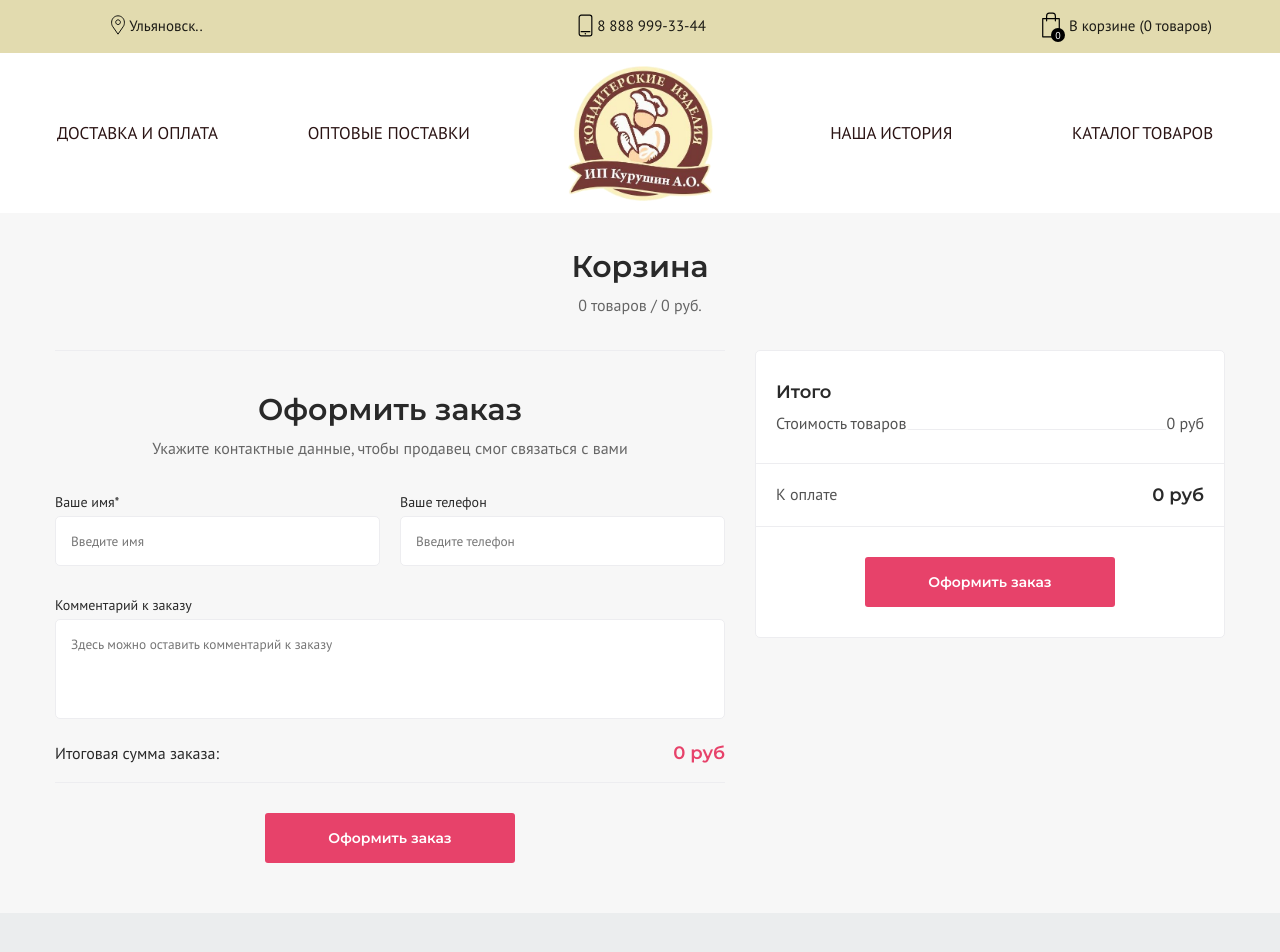
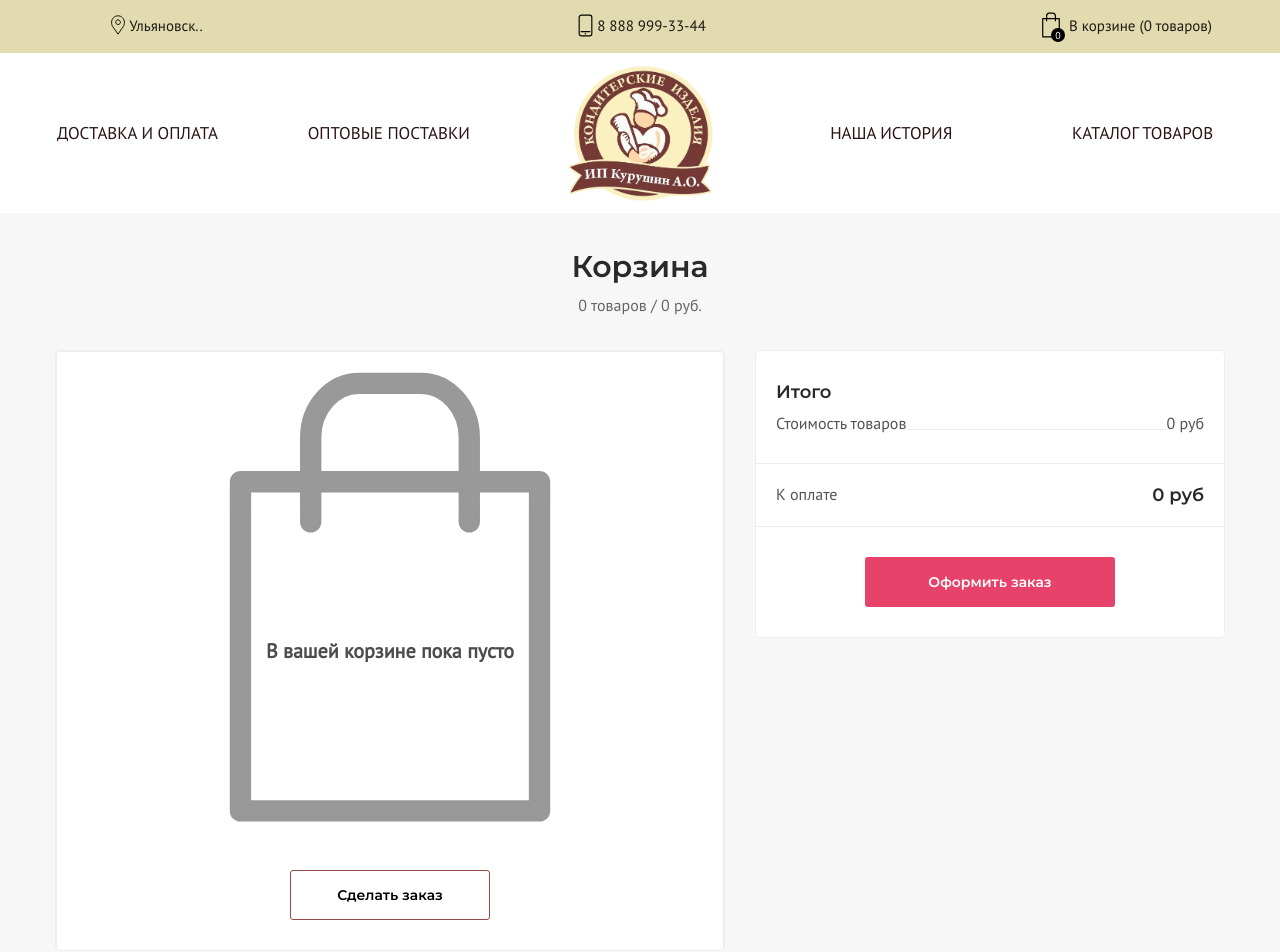
Before and after one commit to X6uddy/confectionery-frontend, a React (Create React App) app: page /basket in a window 1280 px wide. Shown: the top 952 px of the page. Built offline with nearby package versions, Linux system fonts and the light colour scheme.

Commit message:
updated styles in basketPage,added success after adding item to the basket

```diff
--- a/src/components/pages/basketPage/BasketPage.js
+++ b/src/components/pages/basketPage/BasketPage.js
@@ -1,8 +1,9 @@
 import React, { useState } from "react";
-
 import './BasketPage.scss';
 import BasketCard from "../../basketCard/BasketCard";
 import { useSelector } from "react-redux";
+import basketIcon from '../../../resources/icons/basketCard/basketicon.svg'
+import { Link } from "react-router-dom";
 
 
 const BasketPage = () => {
@@ -25,11 +26,34 @@ const BasketPage = () => {
                 <div className="basketPage-wrapper">
                     <div className="basketPage__mainContent">
                         <div className="basketPage__mainContent_itemsList">
-                            {basketItems.map((item) => (
+                            {(basketItems.length !== 0) ? basketItems.map((item) => (
                                     <BasketCard key={item.productID} basketItem={item} />
-                            ))}
+                            )): <div className="basketPage__mainContent_itemsList-empty">
+                                В вашей корзине пока пусто
+                                <img alt="basket" src={basketIcon} />
+                                <Link to="/catalog" className="basketPage__btn basketPage__btn_empty">Сделать заказ</Link>
+                                </div>}
                         </div>
-                        <div className="basketPage__mainContent_makeOrder">
+                    </div>
+                    <div className="basketPage__infoWindow">
+                        <div className="basketPage__infoWindow-top">
+                            <div className="basketPage__infoWindow_title">Итого</div>
+                            <div className="basketPage__infoWindow_fullPrice">
+                                <div className="basketPage__infoWindow_fullPrice-tag">Стоимость товаров</div>
+                                <div className="basketPage__infoWindow_fullPrice-divider"></div>
+                                <div className="basketPage__infoWindow_fullPrice-price">{totalAmount} руб</div>
+                            </div>
+                        </div>
+                        <div className="basketPage__infoWindow-bottom">
+                            <div className="basketPage__infoWindow_forPay">К оплате</div>
+                            <div className="basketPage__infoWindow_sum">{totalAmount} руб</div>
+                        </div>
+                        <div className="basketPage__btn-wrapper">
+                            <button className="basketPage__btn">Оформить заказ</button>
+                        </div>
+                    </div>
+                </div>
+                <div className="basketPage__mainContent_makeOrder">
                             <div className="basketPage__title">Оформить заказ</div>
                             <div className="basketPage__describe">Укажите контактные  данные, чтобы продавец смог связаться с вами</div>
                             <form className="basketPage__form">
@@ -76,27 +100,7 @@ const BasketPage = () => {
                                 </div>
                             </div>
                             <button className="basketPage__btn basketPage__btn_mainContent">Оформить заказ</button>
-                        </div>
                     </div>
-                    <div className="basketPage__infoWindow">
-                        <div className="basketPage__infoWindow-top">
-                            <div className="basketPage__infoWindow_title">Итого</div>
-                            <div className="basketPage__infoWindow_fullPrice">
-                                <div className="basketPage__infoWindow_fullPrice-tag">Стоимость товаров</div>
-                                <div className="basketPage__infoWindow_fullPrice-divider"></div>
-                                <div className="basketPage__infoWindow_fullPrice-price">{totalAmount} руб</div>
-                            </div>
-                        </div>
-                        <div className="basketPage__infoWindow-bottom">
-                            <div className="basketPage__infoWindow_forPay">К оплате</div>
-                            <div className="basketPage__infoWindow_sum">{totalAmount} руб</div>
-                        </div>
-                        <div className="basketPage__btn-wrapper">
-                            <button className="basketPage__btn">Оформить заказ</button>
-                        </div>
-                    </div>
-                </div>
-
             </div>
         </div>
     )
--- a/src/components/pages/basketPage/BasketPage.scss
+++ b/src/components/pages/basketPage/BasketPage.scss
@@ -23,16 +23,43 @@
     &-wrapper{
         display: flex;
         justify-content: space-between;
+        margin-bottom: 40px;
     }
     &__mainContent {
+        &_makeOrder {
+            width: 660px;
+            margin: 0 auto;
+        }
         &_itemsList{
-        margin-bottom: 40px;
-
             width: 670px;
             border: 1px solid #EDEDF0;
             border-bottom: none;
             border-radius: 5px;
             overflow: hidden;
+            &-empty {
+                width: 100%;
+                height: 600px;
+                border: 1px solid   #EDEDF0;
+                color: rgba(0, 0, 0, 0.7);
+                font-family: PTSans-Regular;
+                border-radius: 5px;
+                font-size: 20px;
+                font-weight: 600;
+                justify-content: center;
+                align-items: center;
+                display: flex;
+                justify-content: center;
+                align-items: center;
+                background-color: #fff;
+                position: relative;
+                img{
+                    position: absolute;
+                    opacity: 0.4;
+                    width: 450px;
+                    height: 470px;
+                    top: 10px;
+                }
+            }
         }
         &_orderSum {
             width: 100%;
@@ -75,6 +102,18 @@
             margin: 0 auto;
             margin-top: 30px;
         }
+        &_empty {
+            position: absolute;
+            bottom: 30px;
+            display: flex;
+            justify-content: center;
+            align-items: center;
+            text-decoration: none;
+            border: 1px solid #984b46;
+            color: #000;
+            background-color: #fff;
+            width: 200px;
+        }
         &:active {
             opacity: 0.8;
         }
@@ -91,6 +130,8 @@
         border: 1px solid #EDEDF0;
         border-radius: 5px;
         background-color: #fff;
+        position: sticky;
+        top: 10px;
         &-top {
             border-bottom: 1px solid #EDEDF0;
             padding: 30px 20px;
@@ -191,6 +232,7 @@
                     background-color: #fff;
                     border: 1px solid #EDEDF0;
                     border-radius: 5px;
+                    outline: none;
                 }
             }
             div {
@@ -210,6 +252,7 @@
                 background-color: #fff;
                 border: 1px solid #EDEDF0;
                 border-radius: 5px;
+                outline: none;
             }
         }
     }
--- a/src/components/productCard/ProductCard.js
+++ b/src/components/productCard/ProductCard.js
@@ -1,16 +1,27 @@
-import React from "react";
+import React, { useEffect, useState } from "react";
 import './ProductCard.scss';
 import './ProductCard-media.scss';
 import cardBasket from '../../resources/icons/productCard/cardbasket.svg';
 import { Link } from "react-router-dom";
 import { addItem } from "../../store/basketSlice";
-import { useDispatch } from "react-redux";
+import { useDispatch,useSelector } from "react-redux";
+import inBasket from '../../resources/icons/productCard/tip.svg'
 
 
 
 const ProductCard = ({product}) => {
+
+    const [basketStatus, setBasket] = useState();
+    const {basketItems} = useSelector(state => state.basketStates);
     const {photoPath,productID,title, price} = product;
     const dispatch = useDispatch();
+    useEffect(() => {
+        if(basketItems.find(item => item.productID === productID)){
+            setBasket(true)
+        }else{
+            setBasket(false)
+        }
+    },[basketItems,productID])
 
     return(
         <>
@@ -24,8 +35,12 @@ const ProductCard = ({product}) => {
                 <div className="card__footer">
                     <div className="card__footer_price">{price} руб.</div>
                     <div className="card__footer_basket">
-                        <img onClick={() => dispatch(addItem(product))} className="card__footer_basket-icon" alt="cardBasket" src={cardBasket}/>
-                        <div className="card__footer_basket-title">В корзину</div>
+                        {basketStatus ? <img className="card__footer_basket-icon" alt="cardBasket" src={inBasket}/> : <img onClick={() => dispatch(addItem(product))} className="card__footer_basket-icon" alt="cardBasket" src={cardBasket}/>}
+                        {basketStatus ?
+                            <div className="card__footer_basket-title"> В корзине </div>
+                            :
+                            <div onClick={() => dispatch(addItem(product))} className="card__footer_basket-title">В корзину</div>
+                        }
                     </div>
                 </div>
             </div>
```
Also changed, not shown: src/resources/icons/basketCard/basketicon.svg (added), src/resources/icons/productCard/tip.svg (added).
